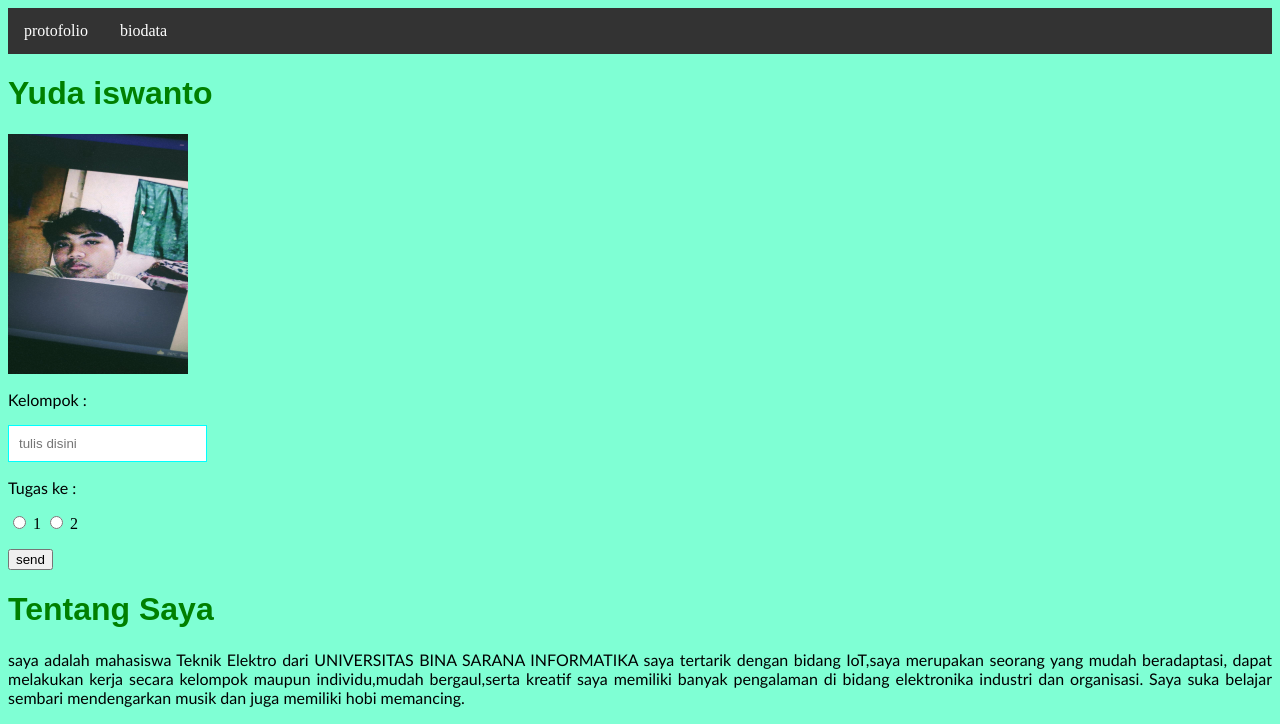
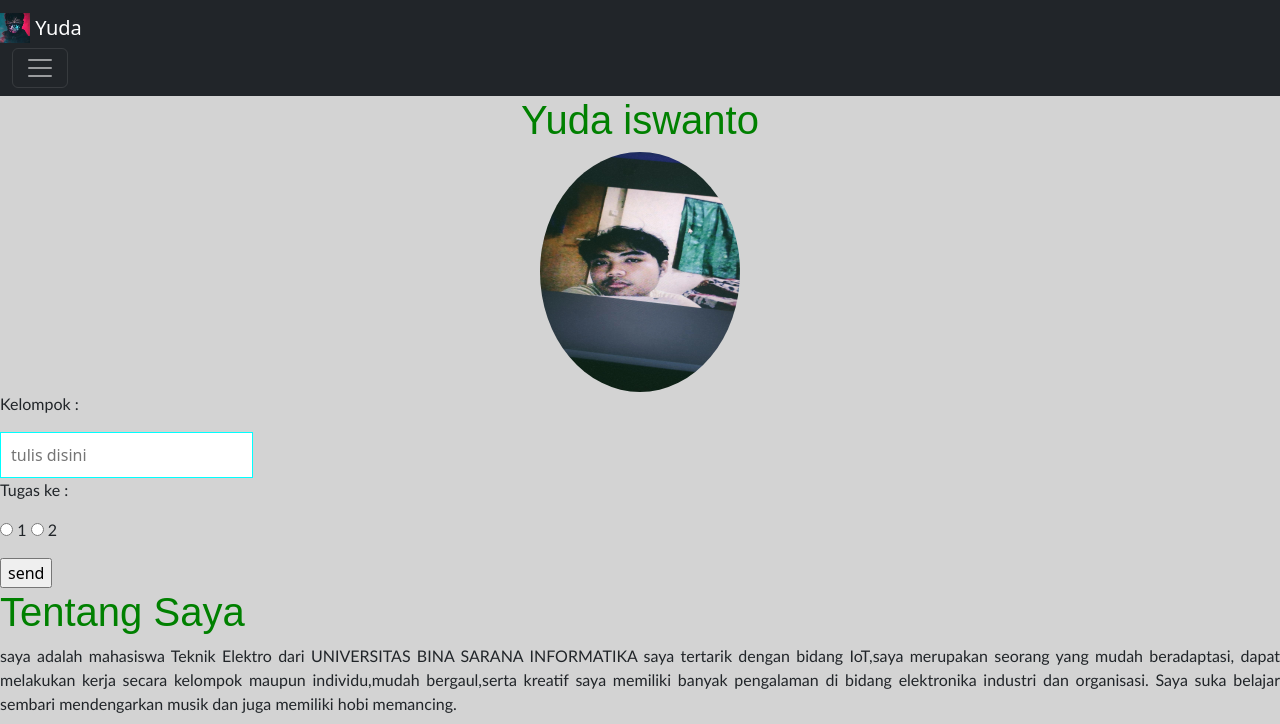
Before and after one commit to urEyEsis2/urEyEsis2.github.io, a plain HTML site: page index.html in a window 1280 px wide. Shown: the top 724 px of the page. Drawn offline with nearby package versions, Linux system fonts and the light colour scheme.

Commit message:
mebuat file static

```diff
--- a/index.html
+++ b/index.html
@@ -2,17 +2,43 @@
 	<head>
 
 		<title>biodata</title>
+		<link href="https://cdn.jsdelivr.net/npm/bootstrap@5.2.2/dist/css/bootstrap.min.css" rel="stylesheet" integrity="sha384-Zenh87qX5JnK2Jl0vWa8Ck2rdkQ2Bzep5IDxbcnCeuOxjzrPF/et3URy9Bv1WTRi" crossorigin="anonymous">
 		<link rel="stylesheet" href="style.css">
 
 	</head>
 	<body>
-		<ul>
-		<li><a href="protofolio.html">protofolio</a></li>
-		<li><a href="">biodata</a></li>
-		</ul>
 
-	<h1>Yuda iswanto</h1>
-	<img src="profpic.jpg" width="180" height="240" >
+
+		<div class="collapse" id="navbarToggleExternalContent">
+			<div class="bg-dark p-4">
+				<ul class="navbar-nav">
+					<li class="nav-item active">
+					  <a class="nav-link" href="protofolio.html">Protofolio</a>
+					</li>
+					<li class="nav-item">
+					  <a class="nav-link" href="index.html">biodata <span class="sr-only">(current)</span></a>
+					</li>
+				  </ul>
+			  <span class="text-muted">YUDA ISWANTO SEAL AWS </span>
+			</div>
+		  </div>
+		  <nav class="navbar navbar-dark bg-dark">
+			<a class="navbar-brand" href="#"><img class="d-inline-bloc align-top" src="jp1.jpg" width="30" height="30">
+				Yuda
+			</a>
+
+			<div class="container-fluid">
+			  <button class="navbar-toggler" type="button" data-bs-toggle="collapse" data-bs-target="#navbarToggleExternalContent" aria-controls="navbarToggleExternalContent" aria-expanded="false" aria-label="Toggle navigation">
+				<span class="navbar-toggler-icon"></span>
+			  </button>
+			</div>
+		  </nav>
+
+	<center>
+		<h1>Yuda iswanto</h1>
+		<img class="im1" src="profpic.jpg" >
+	</center>
+
 
 	<p>Kelompok :</p>
     <input type="text" name="Nama" placeholder="tulis disini">
@@ -34,7 +60,7 @@
 						Saya suka belajar sembari mendengarkan musik dan juga memiliki hobi memancing.</p>
 
 	<h2>Personal skill</h2>
-	<table border="2" >
+	<table border="2" class="table table-bordered" >
     <tr>
 	    <th>NO</th>
         <th>Skill</th>
@@ -58,7 +84,7 @@
     </tr>
 </table>
 	<h2>Academic History</h2>
-	<table border="2">
+	<table border="2" class="table table-bordered">
 		<tr>
 			<th>NO</th>
 			<th>Pendidikan</th>
@@ -76,5 +102,8 @@
 	<a href="https://www.instagram.com/yu_daiswanto/">instagram</a>
 	<a href="https://youtu.be/JSwXGISDhys">YouTube</a>
 	<a href="file:///C:/Users/inotech/Desktop/note/web%20dev%20sib/latihan.html">biodata</a>
+
+<script src="https://cdn.jsdelivr.net/npm/@popperjs/core@2.11.6/dist/umd/popper.min.js" integrity="sha384-oBqDVmMz9ATKxIep9tiCxS/Z9fNfEXiDAYTujMAeBAsjFuCZSmKbSSUnQlmh/jp3" crossorigin="anonymous"></script>
+<script src="https://cdn.jsdelivr.net/npm/bootstrap@5.2.2/dist/js/bootstrap.min.js" integrity="sha384-IDwe1+LCz02ROU9k972gdyvl+AESN10+x7tBKgc9I5HFtuNz0wWnPclzo6p9vxnk" crossorigin="anonymous"></script>
 	</body>
 </html>
--- a/style.css
+++ b/style.css
@@ -3,39 +3,28 @@ h1,h2,h3,th {
 	color: green;
 }
 
-p, table {
+p, table,label {
+
 	font-family: calibri;
 	font-size: medium;
 }
 
 input[type=text] {
+	text-align: justify;
     background: white;
     color: cyan;
     padding: 10px;
     border: 1px solid cyan;
 }
 
-body{background-color: aquamarine;}
-ul {
-	list-style-type: none;
-	margin: 0;
-	padding: 0;
-	overflow: hidden;
-	background-color: #333;
-  }
+body{background-color: lightgray;}
 
-  li {
-	float: left;
-  }
+.im1{
+	border-radius:75%;
+	width: 200px;
+	height: 240px;
+}
 
-  li a {
-	display: block;
-	color: white;
-	text-align: center;
-	padding: 14px 16px;
-	text-decoration: none;
-  }
-
-  li a:hover {
-	background-color: #111;
-  }
+.navbar-nav{
+	color: whitesmoke;
+}
```
Also changed, not shown: protofolio.html (+35 -11 lines), jp1.jpg (added).
